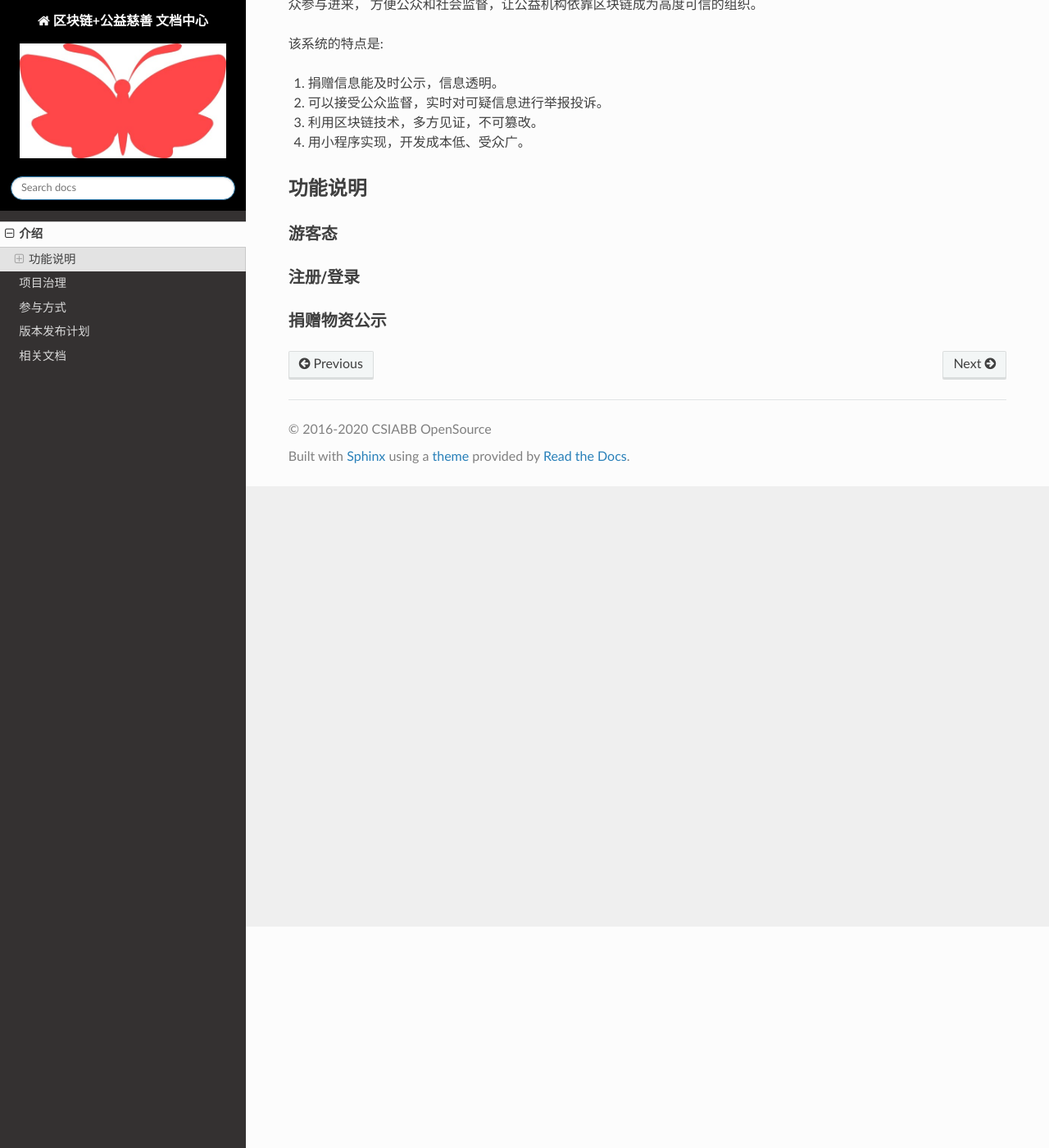
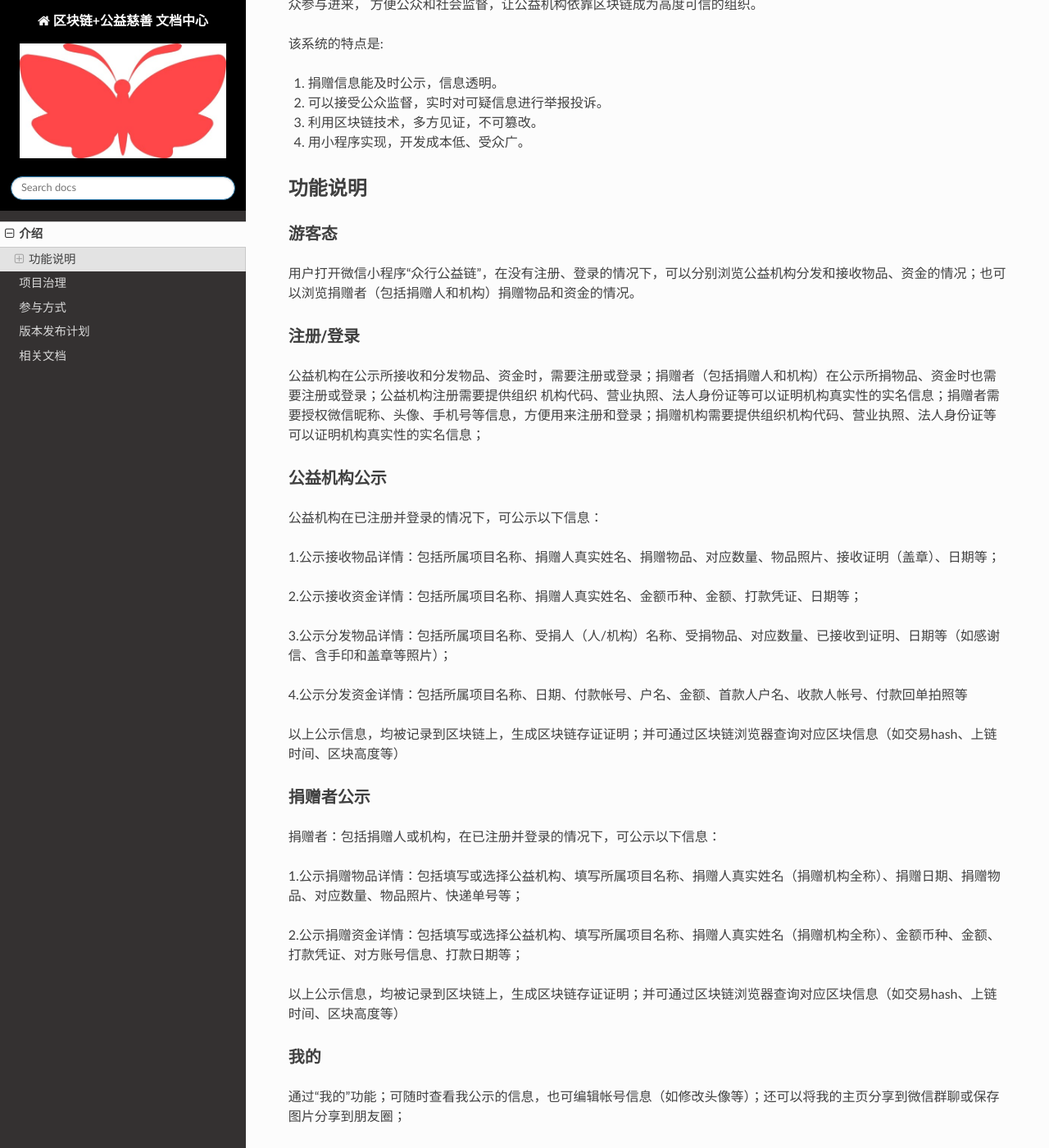
Before and after one commit to csiabb/documents, a Sphinx documentation site: the page built from source/introduction.rst, in a window 1280 px wide and 1400 px high, scrolled down 270 px. Shown: the whole window at 82% size. Built offline with Sphinx 7.4.7 and the Read the Docs theme 2.0.0, drawn with Linux system fonts in a browser that asks for light colours; formulas are drawn with MathJax 3; some of the changed text lies outside the part shown.

Commit message:
[ID1000310] 添加众行公益链小程序V1.0产品功能说明 (#37)
* Update introduction.rst

* Update introduction.rst

```diff
--- a/source/introduction.rst
+++ b/source/introduction.rst
@@ -19,10 +19,43 @@
 =================
 
 游客态
-------------
+-------------
+用户打开微信小程序“众行公益链”，在没有注册、登录的情况下，可以分别浏览公益机构分发和接收物品、资金的情况；也可以浏览捐赠者（包括捐赠人和机构）捐赠物品和资金的情况。
 
 注册/登录
 -------------
+公益机构在公示所接收和分发物品、资金时，需要注册或登录；捐赠者（包括捐赠人和机构）在公示所捐物品、资金时也需要注册或登录；公益机构注册需要提供组织
+机构代码、营业执照、法人身份证等可以证明机构真实性的实名信息；捐赠者需要授权微信昵称、头像、手机号等信息，方便用来注册和登录；捐赠机构需要提供组织机构代码、营业执照、法人身份证等可以证明机构真实性的实名信息；
 
-捐赠物资公示
+公益机构公示
 -----------------
+公益机构在已注册并登录的情况下，可公示以下信息：
+
+1.公示接收物品详情：包括所属项目名称、捐赠人真实姓名、捐赠物品、对应数量、物品照片、接收证明（盖章）、日期等；
+
+2.公示接收资金详情：包括所属项目名称、捐赠人真实姓名、金额币种、金额、打款凭证、日期等；
+
+3.公示分发物品详情：包括所属项目名称、受捐人（人/机构）名称、受捐物品、对应数量、已接收到证明、日期等（如感谢信、含手印和盖章等照片）；
+
+4.公示分发资金详情：包括所属项目名称、日期、付款帐号、户名、金额、首款人户名、收款人帐号、付款回单拍照等
+
+以上公示信息，均被记录到区块链上，生成区块链存证证明；并可通过区块链浏览器查询对应区块信息（如交易hash、上链时间、区块高度等）
+
+捐赠者公示
+--------------
+捐赠者：包括捐赠人或机构，在已注册并登录的情况下，可公示以下信息：
+
+1.公示捐赠物品详情：包括填写或选择公益机构、填写所属项目名称、捐赠人真实姓名（捐赠机构全称）、捐赠日期、捐赠物品、对应数量、物品照片、快递单号等；
+
+2.公示捐赠资金详情：包括填写或选择公益机构、填写所属项目名称、捐赠人真实姓名（捐赠机构全称）、金额币种、金额、打款凭证、对方账号信息、打款日期等；
+
+以上公示信息，均被记录到区块链上，生成区块链存证证明；并可通过区块链浏览器查询对应区块信息（如交易hash、上链时间、区块高度等）
+
+我的
+------------
+通过“我的”功能；可随时查看我公示的信息，也可编辑帐号信息（如修改头像等）；还可以将我的主页分享到微信群聊或保存图片分享到朋友圈；
+
+微信服务通知
+-----------------
+公益机构公示接收到物资（含物品和资金）成功后，通过微信的服务通知服务，通知给捐赠人或机构；公益机构公示分发物资（含物品和资金）给受灾人成功时，
+通过微信的服务通知服务，通知给捐赠人或机构；
```
